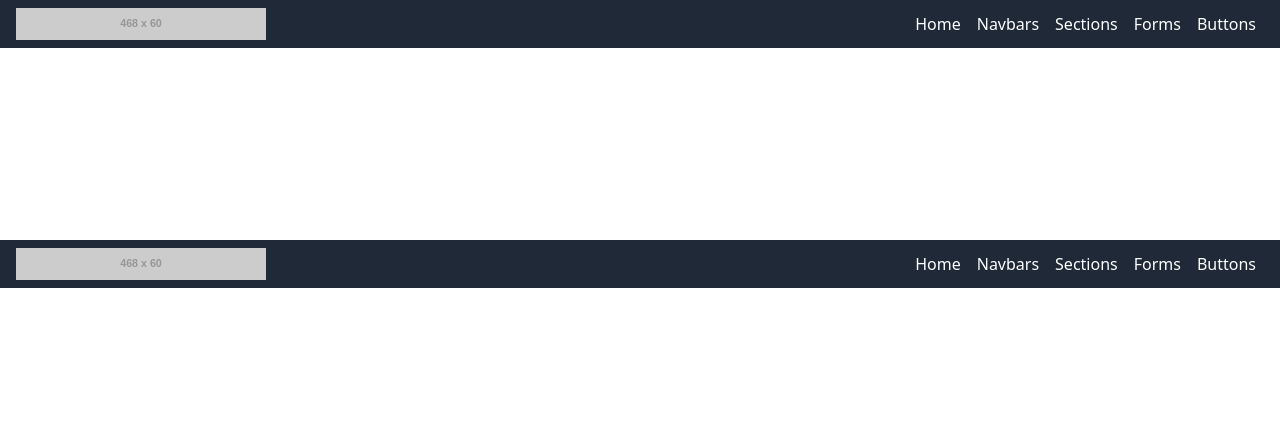
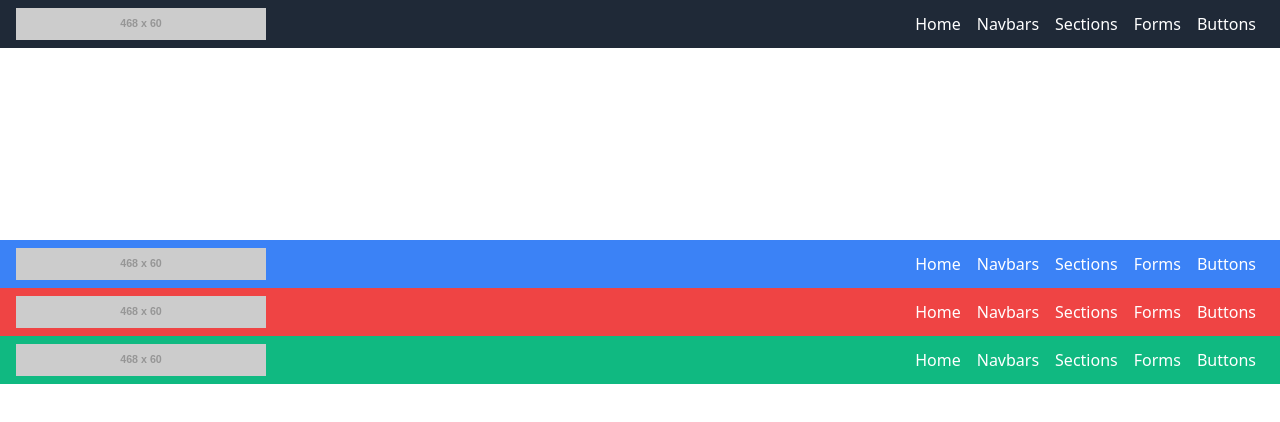
Before and after one commit to kapilannava/react-tailwind-component-library, a React (Create React App) app: page /NavbarPage in a window 1280 px wide. Shown: the top 422 px of the page. Built offline with nearby package versions, Linux system fonts and the light colour scheme.

Commit message:
Added bgColor to navbar props

```diff
--- a/src/NavbarPage.js
+++ b/src/NavbarPage.js
@@ -5,7 +5,9 @@ const NavbarPage = ()=> {
 
     return (
         <div className="py-48">
-            <Header />
+            <Header bgColor="blue" />
+            <Header bgColor="red" />
+            <Header bgColor="green" />
         </div>
     )
 }
--- a/src/components/Header.js
+++ b/src/components/Header.js
@@ -1,13 +1,23 @@
 import React, { useState } from 'react'
 import { Link } from 'react-router-dom'
-function Header(){
+
+const bgColors = {
+    default: `bg-gray-800`,
+    blue: `bg-blue-500`,
+    red: `bg-red-500`,
+    green: `bg-green-500`,
+}
+
+const Header = ({bgColor}) => {
 
     const [mobileMenu, setmobileMenu] = useState(false);
     const showMenu = () => setmobileMenu(!mobileMenu)
     console.log(mobileMenu);
 
+
+
     return(
-    <nav className="bg-gray-800">
+    <nav className={`${bgColors[bgColor] || bgColors.default}`}>
     <div className="flex items-center justify-between px-4 py-2">
 
                                 {/*Logo*/}
```
